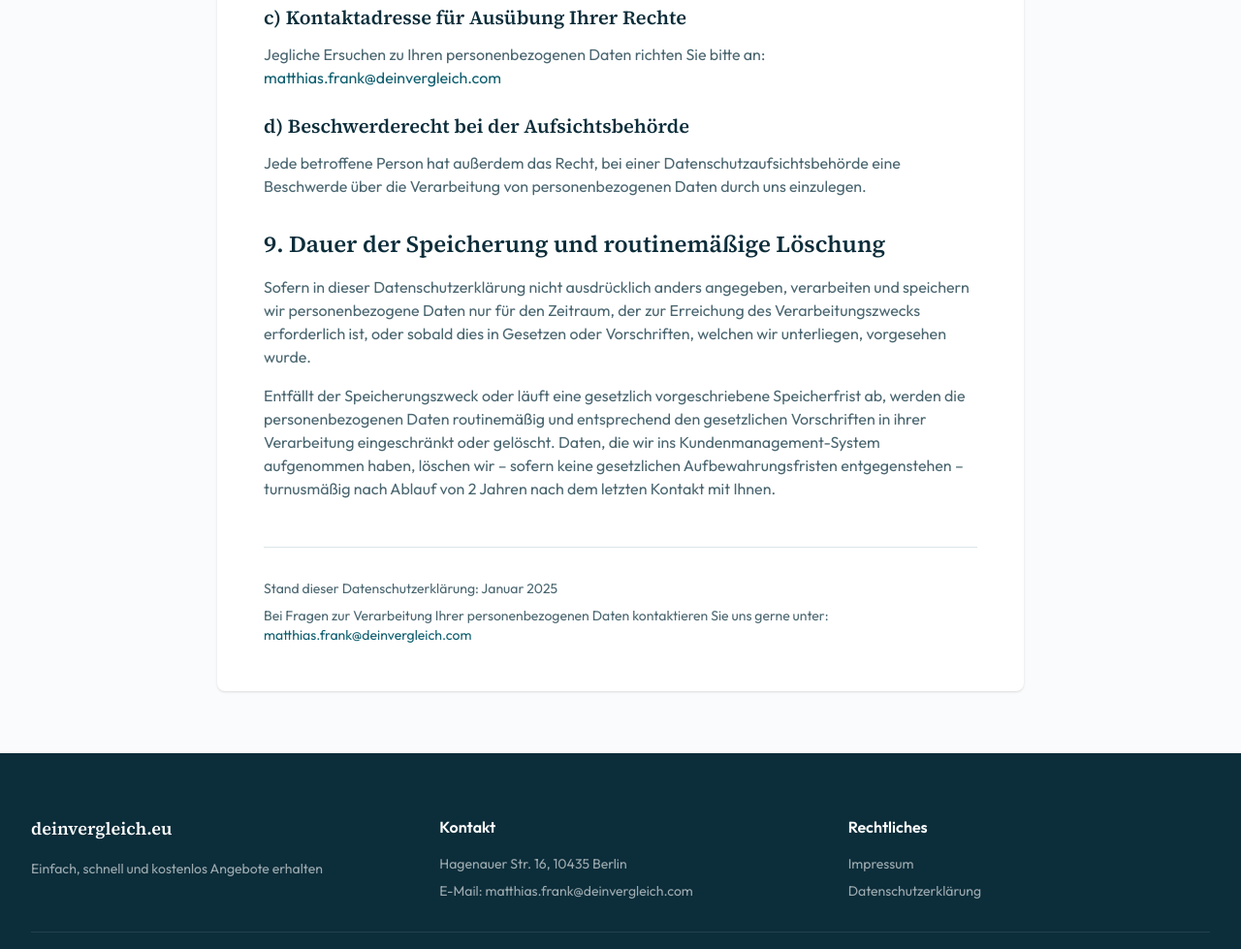
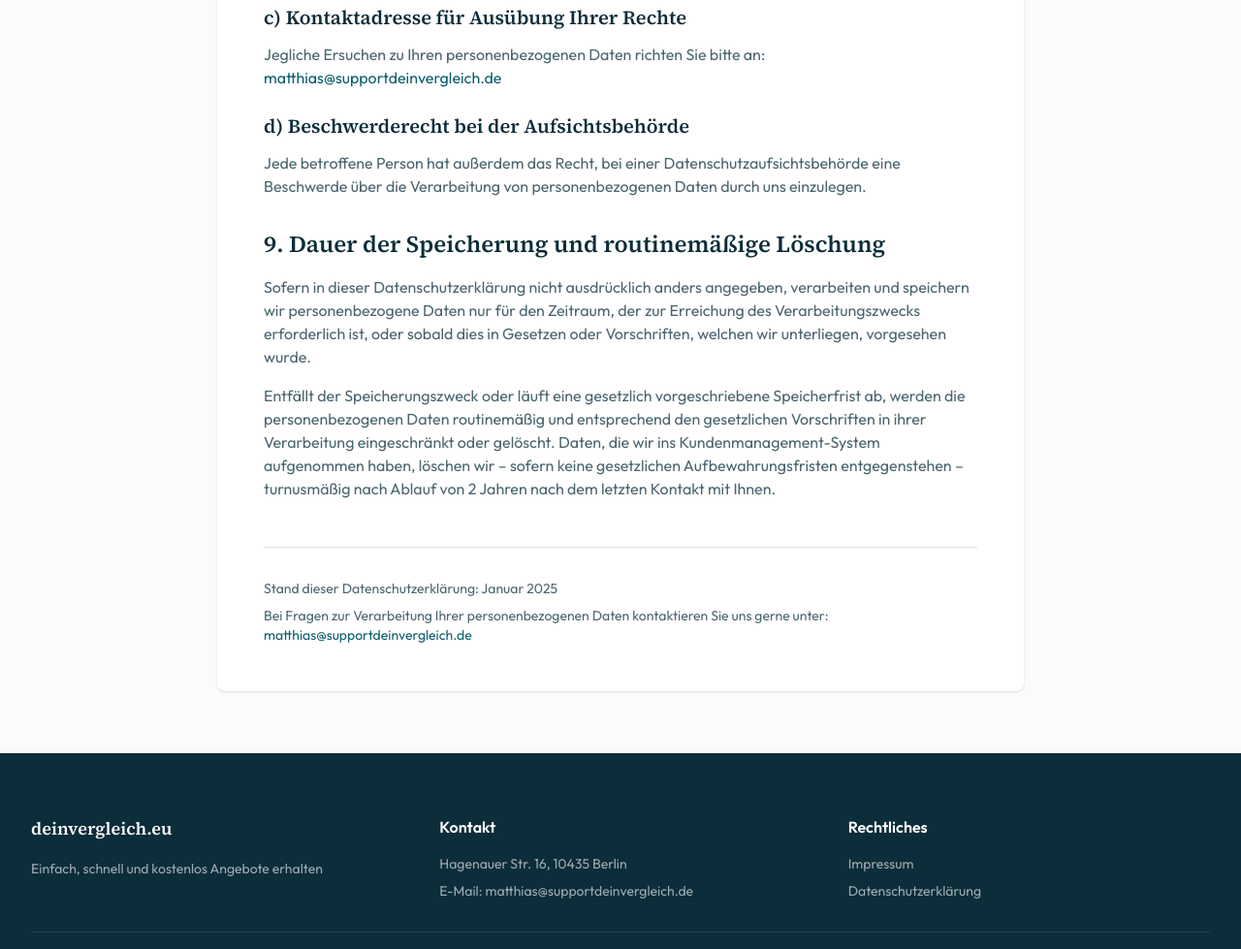
Before and after one commit to patabrava/leadgenerator, a Next.js app in the folder deinvergleich/: page /datenschutz in a window 1280 px wide. Shown: the part 4609-5588 px from the top of the page at 97% size. Built offline with nearby package versions, Linux system fonts and the light colour scheme.

Commit message:
fix: align website contact email with sender

```diff
--- a/deinvergleich/public/landing/index.html
+++ b/deinvergleich/public/landing/index.html
@@ -346,7 +346,7 @@
           <details><summary>Was kostet ein externer Datenschutzbeauftragter?</summary><div><p>Die Kosten hängen vom Bedarf und Umfang der Betreuung ab.</p></div></details>
           <details><summary>Interner oder externer Datenschutzbeauftragter: Was ist der Unterschied?</summary><div><p>Ein interner Datenschutzbeauftragter gehört dem Unternehmen an; ein externer wird von außerhalb bestellt. Welche Lösung passt, hängt unter anderem von Fachkunde, Unabhängigkeit und Bedarf ab.</p></div></details>
           <details><summary>Was passiert mit meinen Daten?</summary><div><p>Laut Datenschutzerklärung werden Anfragen und Kontaktdaten zur Angebotserstellung an Partner und gegebenenfalls Vermittler weitergegeben. Weitere Informationen finden Sie in der <a href="https://www.deinvergleich.eu/datenschutz">Datenschutzerklärung</a>.</p></div></details>
-          <details><summary>Kann ich meine Anfrage zurückziehen?</summary><div><p>Für Fragen zu Ihrer Anfrage wenden Sie sich bitte an <a href="mailto:matthias.frank@deinvergleich.com">matthias.frank@deinvergleich.com</a>.</p></div></details>
+          <details><summary>Kann ich meine Anfrage zurückziehen?</summary><div><p>Für Fragen zu Ihrer Anfrage wenden Sie sich bitte an <a href="mailto:matthias@supportdeinvergleich.de">matthias@supportdeinvergleich.de</a>.</p></div></details>
         </div>
       </div>
     </section>
@@ -370,7 +370,7 @@
       </div>
       <div>
         <h2 class="footer-h">Kontakt</h2>
-        <address>Hagenauer Str. 16, 10435 Berlin<br><a href="mailto:matthias.frank@deinvergleich.com">matthias.frank@deinvergleich.com</a></address>
+        <address>Hagenauer Str. 16, 10435 Berlin<br><a href="mailto:matthias@supportdeinvergleich.de">matthias@supportdeinvergleich.de</a></address>
       </div>
       <nav aria-label="Rechtliche Informationen">
         <h2 class="footer-h">Rechtliches</h2>
--- a/deinvergleich/src/app/datenschutz/page.tsx
+++ b/deinvergleich/src/app/datenschutz/page.tsx
@@ -125,7 +125,7 @@ export default function DatenschutzPage() {
 
               <h3 className="text-xl font-semibold text-foreground mb-3 mt-6 font-display">c) Kontaktadresse für Ausübung Ihrer Rechte</h3>
               <p>
-                Jegliche Ersuchen zu Ihren personenbezogenen Daten richten Sie bitte an: <a href="mailto:matthias.frank@deinvergleich.com" className="text-primary hover:text-primary/80">matthias.frank@deinvergleich.com</a>
+                Jegliche Ersuchen zu Ihren personenbezogenen Daten richten Sie bitte an: <a href="mailto:matthias@supportdeinvergleich.de" className="text-primary hover:text-primary/80">matthias@supportdeinvergleich.de</a>
               </p>
 
               <h3 className="text-xl font-semibold text-foreground mb-3 mt-6 font-display">d) Beschwerderecht bei der Aufsichtsbehörde</h3>
@@ -149,7 +149,7 @@ export default function DatenschutzPage() {
                 Stand dieser Datenschutzerklärung: Januar 2025
               </p>
               <p className="text-sm text-muted-foreground mt-2">
-                Bei Fragen zur Verarbeitung Ihrer personenbezogenen Daten kontaktieren Sie uns gerne unter: <a href="mailto:matthias.frank@deinvergleich.com" className="text-primary hover:text-primary/80">matthias.frank@deinvergleich.com</a>
+                Bei Fragen zur Verarbeitung Ihrer personenbezogenen Daten kontaktieren Sie uns gerne unter: <a href="mailto:matthias@supportdeinvergleich.de" className="text-primary hover:text-primary/80">matthias@supportdeinvergleich.de</a>
               </p>
             </div>
           </div>
--- a/deinvergleich/src/app/impressum/page.tsx
+++ b/deinvergleich/src/app/impressum/page.tsx
@@ -19,7 +19,7 @@ export default function ImpressumPage() {
               </h2>
               <div className="text-secondary-foreground space-y-2 font-body">
                 <p><strong>Betreiber:</strong> deinvergleich.eu</p>
-                <p><strong>E-Mail:</strong> matthias.frank@deinvergleich.com</p>
+                <p><strong>E-Mail:</strong> matthias@supportdeinvergleich.de</p>
               </div>
             </div>
 
--- a/deinvergleich/src/components/UI/Footer.tsx
+++ b/deinvergleich/src/components/UI/Footer.tsx
@@ -15,7 +15,7 @@ export function Footer() {
             <div className="text-base font-semibold text-card mb-4 font-body">Kontakt</div>
             <address className="text-card/60 text-sm space-y-2 not-italic font-body">
               <p>Hagenauer Str. 16, 10435 Berlin</p>
-              <p>E-Mail: matthias.frank@deinvergleich.com</p>
+              <p>E-Mail: matthias@supportdeinvergleich.de</p>
             </address>
           </div>
           <nav aria-label="Rechtliche Informationen">
```
